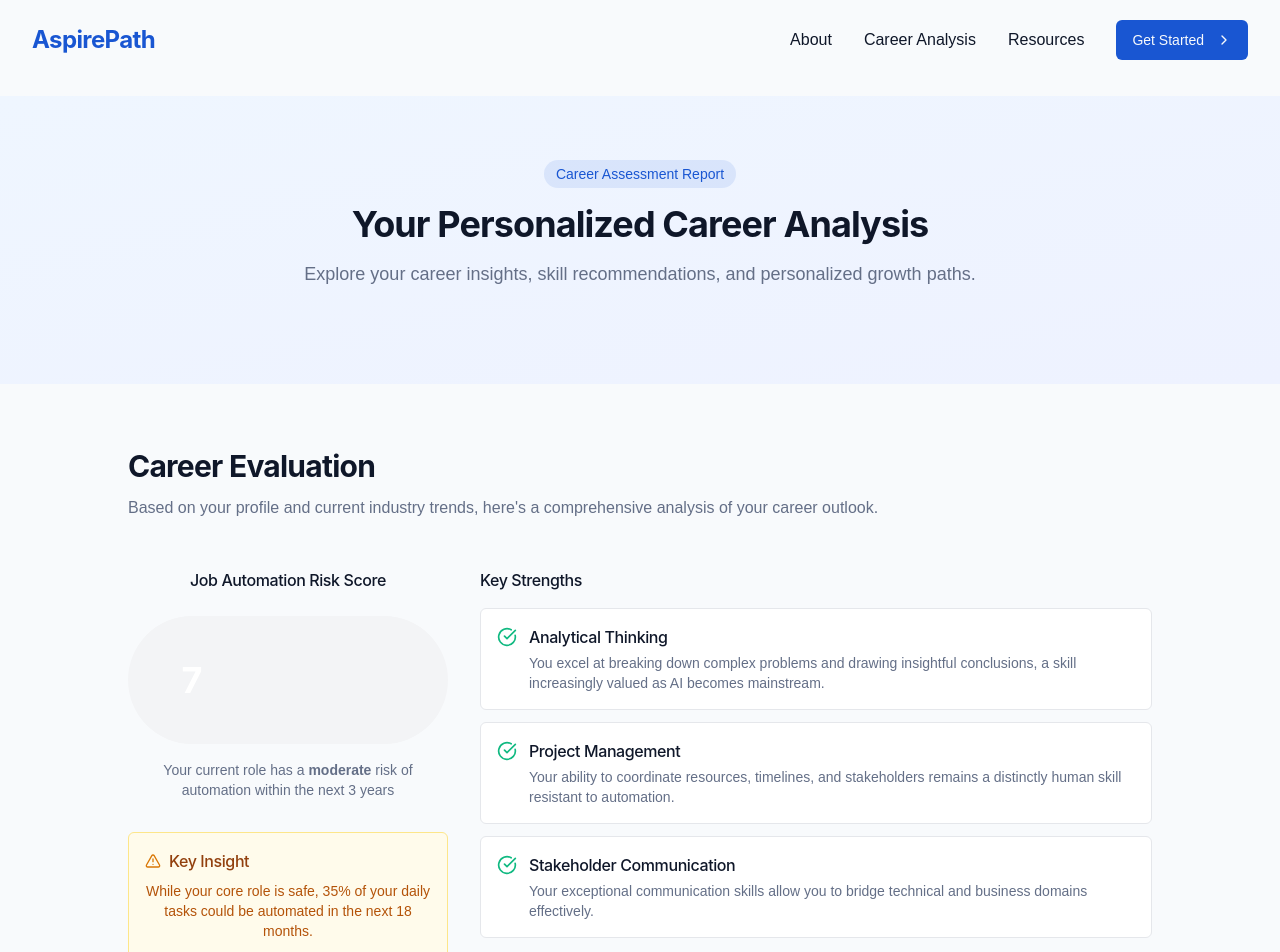
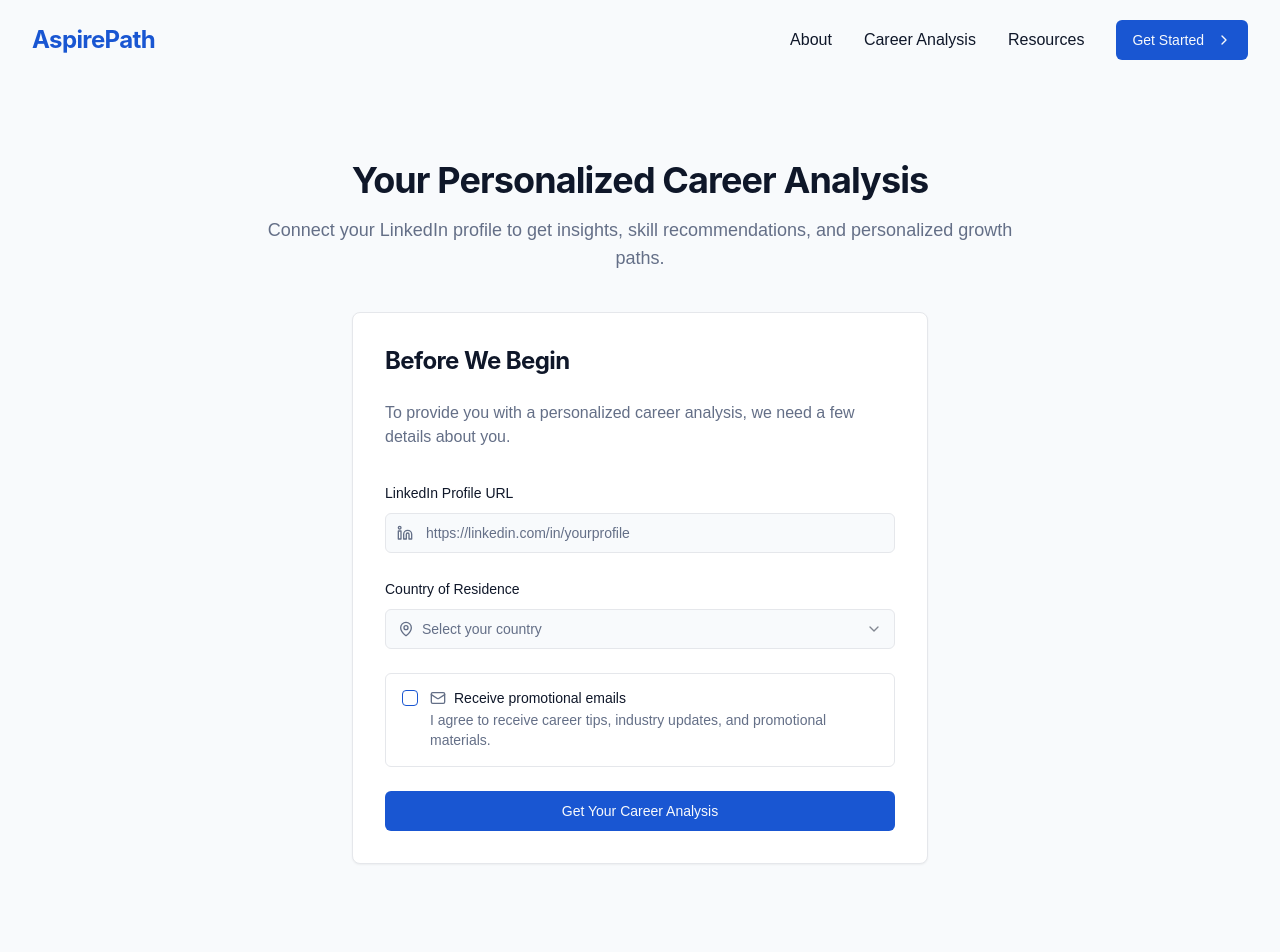
Before and after one commit to lukaskaminskis/aspirepath-navigator, a React (Vite) app: page /career-analysis in a window 1280 px wide. Shown: the top 952 px of the page. Built offline with nearby package versions, Linux system fonts and the light colour scheme; a web font is replaced by a local one.

Commit message:
Implement career analysis form
Adds a form to the career analysis page to collect LinkedIn URL, country of residence, and consent for promotional emails. Removes the "about" section.

```diff
--- /dev/null
+++ b/src/components/career/ContactForm.tsx
@@ -0,0 +1,178 @@
+
+import { useState } from 'react';
+import { zodResolver } from '@hookform/resolvers/zod';
+import { useForm } from 'react-hook-form';
+import * as z from 'zod';
+import { MapPin, Linkedin, Mail } from 'lucide-react';
+import { Button } from '@/components/ui/button';
+import { Form, FormControl, FormField, FormItem, FormLabel, FormMessage } from '@/components/ui/form';
+import { Input } from '@/components/ui/input';
+import { Select, SelectContent, SelectItem, SelectTrigger, SelectValue } from '@/components/ui/select';
+import { Checkbox } from '@/components/ui/checkbox';
+import { useToast } from '@/hooks/use-toast';
+
+const formSchema = z.object({
+  linkedinProfile: z.string().url('Please enter a valid LinkedIn URL'),
+  country: z.string().min(1, 'Please select your country'),
+  promotionalEmails: z.boolean().default(false),
+});
+
+type FormData = z.infer<typeof formSchema>;
+
+interface ContactFormProps {
+  onSubmit: () => void;
+}
+
+const ContactForm = ({ onSubmit }: ContactFormProps) => {
+  const { toast } = useToast();
+  const [isSubmitting, setIsSubmitting] = useState(false);
+
+  const form = useForm<FormData>({
+    resolver: zodResolver(formSchema),
+    defaultValues: {
+      linkedinProfile: '',
+      country: '',
+      promotionalEmails: false,
+    },
+  });
+
+  const handleSubmit = async (data: FormData) => {
+    setIsSubmitting(true);
+
+    try {
+      // Here you would typically send the data to your backend
+      console.log('Form submitted with data:', data);
+
+      toast({
+        title: "Profile submitted successfully",
+        description: "Your career analysis is ready to view.",
+      });
+
+      // Call the onSubmit callback to show the analysis
+      onSubmit();
+    } catch (error) {
+      toast({
+        title: "Submission failed",
+        description: "Please try again later.",
+        variant: "destructive",
+      });
+    } finally {
+      setIsSubmitting(false);
+    }
+  };
+
+  const countries = [
+    "United States", "Canada", "United Kingdom", "Australia",
+    "Germany", "France", "Japan", "China", "India", "Brazil",
+    "Mexico", "South Africa", "Nigeria", "Russia", "Sweden",
+    "Italy", "Spain", "Netherlands", "Singapore", "New Zealand"
+  ];
+
+  return (
+    <div className="max-w-xl mx-auto bg-white p-8 rounded-lg shadow-sm border">
+      <h2 className="text-2xl font-bold mb-6">Before We Begin</h2>
+      <p className="text-muted-foreground mb-8">
+        To provide you with a personalized career analysis, we need a few details about you.
+      </p>
+
+      <Form {...form}>
+        <form onSubmit={form.handleSubmit(handleSubmit)} className="space-y-6">
+          <FormField
+            control={form.control}
+            name="linkedinProfile"
+            render={({ field }) => (
+              <FormItem>
+                <FormLabel>LinkedIn Profile URL</FormLabel>
+                <FormControl>
+                  <div className="relative">
+                    <Linkedin className="absolute left-3 top-3 h-4 w-4 text-muted-foreground" />
+                    <Input
+                      placeholder="https://linkedin.com/in/yourprofile"
+                      className="pl-10"
+                      {...field}
+                    />
+                  </div>
+                </FormControl>
+                <FormMessage />
+              </FormItem>
+            )}
+          />
+
+          <FormField
+            control={form.control}
+            name="country"
+            render={({ field }) => (
+              <FormItem>
+                <FormLabel>Country of Residence</FormLabel>
+                <Select
+                  onValueChange={field.onChange}
+                  defaultValue={field.value}
+                >
+                  <FormControl>
+                    <SelectTrigger className="w-full">
+                      <div className="flex items-center">
+                        {field.value ? (
+                          <>
+                            <MapPin className="h-4 w-4 mr-2 text-muted-foreground" />
+                            <SelectValue placeholder="Select your country" />
+                          </>
+                        ) : (
+                          <>
+                            <MapPin className="h-4 w-4 mr-2 text-muted-foreground" />
+                            <span className="text-muted-foreground">Select your country</span>
+                          </>
+                        )}
+                      </div>
+                    </SelectTrigger>
+                  </FormControl>
+                  <SelectContent>
+                    {countries.map((country) => (
+                      <SelectItem key={country} value={country}>
+                        {country}
+                      </SelectItem>
+                    ))}
+                  </SelectContent>
+                </Select>
+                <FormMessage />
+              </FormItem>
+            )}
+          />
+
+          <FormField
+            control={form.control}
+            name="promotionalEmails"
+            render={({ field }) => (
+              <FormItem className="flex flex-row items-start space-x-3 space-y-0 rounded-md border p-4">
+                <FormControl>
+                  <Checkbox
+                    checked={field.value}
+                    onCheckedChange={field.onChange}
+                  />
+                </FormControl>
+                <div className="space-y-1 leading-none">
+                  <FormLabel className="flex items-center">
+                    <Mail className="h-4 w-4 mr-2 text-muted-foreground" />
+                    Receive promotional emails
+                  </FormLabel>
+                  <p className="text-sm text-muted-foreground">
+                    I agree to receive career tips, industry updates, and promotional materials.
+                  </p>
+                </div>
+              </FormItem>
+            )}
+          />
+
+          <Button
+            type="submit"
+            className="w-full"
+            disabled={isSubmitting}
+          >
+            {isSubmitting ? "Processing..." : "Get Your Career Analysis"}
+          </Button>
+        </form>
+      </Form>
+    </div>
+  );
+};
+
+export default ContactForm;
--- a/src/pages/CareerAnalysis.tsx
+++ b/src/pages/CareerAnalysis.tsx
@@ -1,4 +1,3 @@
-
 import { useEffect, useState } from 'react';
 import { motion } from 'framer-motion';
 import {
@@ -19,16 +18,51 @@ import SkillItem from '@/components/career/SkillItem';
 import CareerPathCard from '@/components/career/CareerPathCard';
 import SchoolCard from '@/components/career/SchoolCard';
 import FaqCard from '@/components/career/FaqCard';
+import ContactForm from '@/components/career/ContactForm';
 
 const CareerAnalysis = () => {
   const [isLoaded, setIsLoaded] = useState(false);
+  const [showAnalysis, setShowAnalysis] = useState(false);
 
   useEffect(() => {
     setIsLoaded(true);
   }, []);
 
+  const handleFormSubmit = () => {
+    setShowAnalysis(true);
+    window.scrollTo(0, 0);
+  };
+
   return (
     <PageLayout>
+      {!showAnalysis ? (
+        <section className="py-16">
+          <div className="container">
+            <div className="max-w-3xl mx-auto text-center mb-10">
+              <motion.h1
+                className="text-3xl md:text-4xl font-bold mb-4"
+                initial={{ opacity: 0, y: 20 }}
+                animate={{ opacity: 1, y: 0 }}
+                transition={{ duration: 0.5 }}
+              >
+                Your Personalized Career Analysis
+              </motion.h1>
+
+              <motion.p
+                className="text-lg text-muted-foreground"
+                initial={{ opacity: 0, y: 20 }}
+                animate={{ opacity: 1, y: 0 }}
+                transition={{ duration: 0.5, delay: 0.1 }}
+              >
+                Connect your LinkedIn profile to get insights, skill recommendations, and personalized growth paths.
+              </motion.p>
+            </div>
+
+            <ContactForm onSubmit={handleFormSubmit} />
+          </div>
+        </section>
+      ) : (
+        <>
           {/* Hero Section */}
           <section className="pt-16 pb-16 bg-gradient-to-br from-blue-50 to-indigo-50">
             <div className="container">
@@ -360,6 +394,8 @@ const CareerAnalysis = () => {
               </Button>
             </div>
           </section>
+        </>
+      )}
     </PageLayout>
   );
 };
```
Lines whose indentation alone changed are shown as unchanged.
